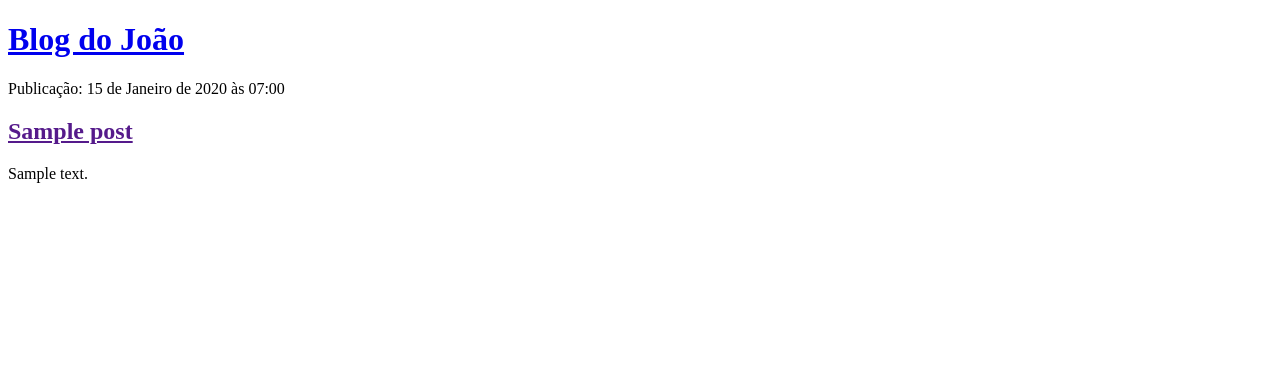
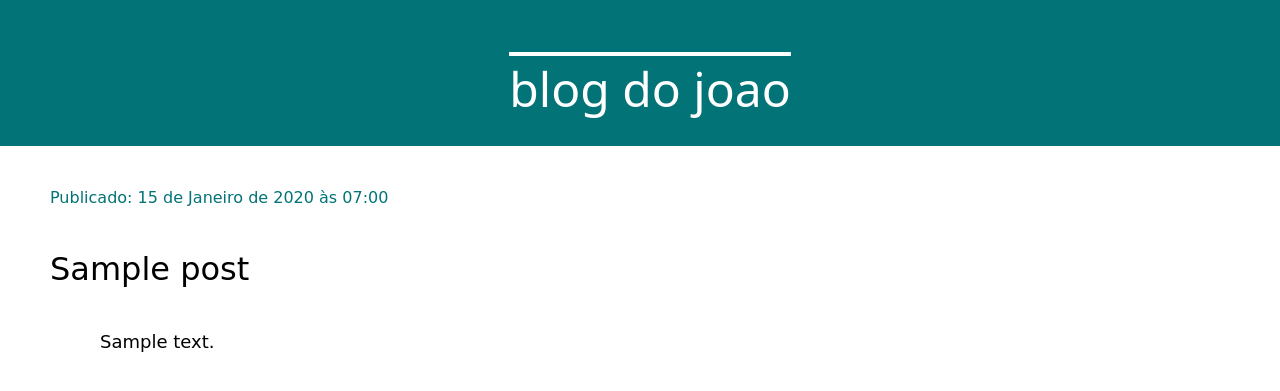
Before and after one commit to JoaoPedropgmx/Blog, a Django app: page / in a window 1280 px wide. Shown: the top 391 px of the page. Run offline with Django 4.2, Linux system fonts and the light colour scheme; tables that the repository leaves empty hold one stand-in row (values such as "Sample post").

Commit message:
adicionando css

```diff
--- /dev/null
+++ b/blog/static/css/blog.css
@@ -0,0 +1,46 @@
+time {
+    color:rgb(104, 23, 181)
+}
+.page-header {
+    background-color:#027377;
+    margin-top: 0;
+    margin-bottom: 40px;
+    padding: 20px 20px 20px 40px;
+}
+
+.page-header h1,
+.page-header h1 a,
+.page-header h1 a:visited,
+.page-header h1 a:active {
+    color: #ffffff;
+    font-size: 36pt;
+    text-decoration: overline;
+}
+
+.container {
+    text-align: center;
+}
+
+.texto {
+    color: rgb(0, 0, 0);
+    font-size: 18px;
+    margin-left: 50px;
+}
+
+.posts h2, div {
+    margin-top: 40px;
+}
+.posts {
+    font-family: 'Montserrat', cursive;
+    margin-left: 50px;
+
+}
+
+.posts h2 a{
+    color: black;
+    text-decoration: none;
+}
+
+.data {
+    color: #027377;
+}
--- a/blog/templates/blog/post_list.html
+++ b/blog/templates/blog/post_list.html
@@ -1,18 +1,27 @@
+{% load static %}
 <!DOCTYPE html>
 <html>
     <head>
-        <title>Blog do João</title>
+        <title>Blog de animes do joao</title>
+        <link rel="stylesheet" href="https://cdn.jsdelivr.net/npm/bootstrap@5.1.3/dist/css/bootstrap.min.css" integrity="sha384-1BmE4kWBq78iYhFldvKuhfTAU6auU8tT94WrHftjDbrCEXSU1oBoqyl2QvZ6jIW3" crossorigin="anonymous">
+        <link rel="stylesheet" href="{% static 'css/blog.css' %}">
+        <link href="//fonts.googleapis.com/css?family=Lobster&subset=latin,latin-ext" rel="stylesheet" type="text/css">
     </head>
     <body>
-        <header>
-            <h1><a href="/">Blog do João</a></h1>
+        <header class = "page-header">
+            <div class = "container">
+                <h1><a href="/">blog do joao</a></h1>
+            </div>
         </header>
+
         {% for post in posts %}
-        <article>
-            <time>Publicação: {{ post.data_publicacao }}</time>
-            <h2><a href="">{{ post.titulo}}</a></h2>
-            <p> {{ post.texto }}</p>
-        </article>
+            <article class="posts">
+                <time class = "data">Publicado: {{ post.data_publicacao }}</time>
+                <h2 class="titulo"><a href="">{{ post.titulo }}</a></h2>
+                <div class = "container_texto">
+                    <p class = "texto">{{ post.texto|linebreaksbr }}</p>
+                </div>
+            </article>
         {% endfor %}
     </body>
 </html>
```
